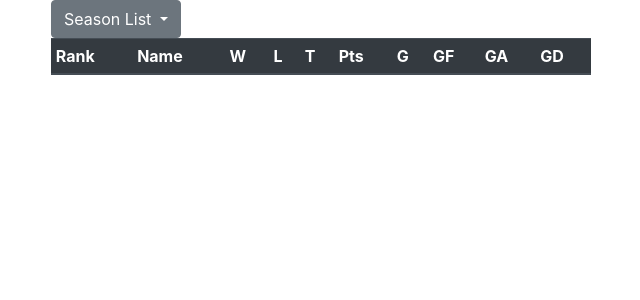
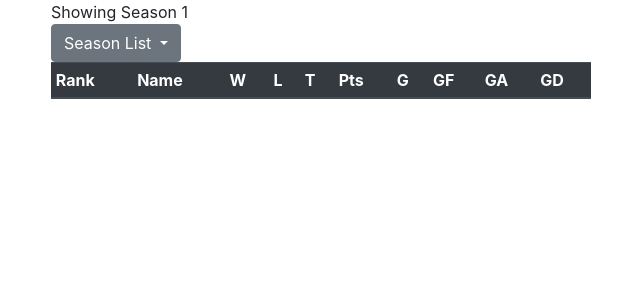
Before and after one commit to jodyunter/teampython, a Flask app: page /standings/1 in a window 1280 px wide. Shown: the top 300 px of the page, without its empty margins (34-674 px from the left). Run offline with Flask 2, Linux system fonts and the light colour scheme; data that the repository does not hold is empty; some libraries are stand-ins or nearby versions.

Commit message:
Fixed bootstrap.  Made the standings small to make it readable. Need to change standings page for "Current" and "Historical"

```diff
--- a/teams/app.py
+++ b/teams/app.py
@@ -16,32 +16,21 @@ def show_team_list():
 
     return render_template('teams/index.html', teams=teams)
 
+
+@app.route('/standings')
 @app.route('/standings/<year>')
-def get_standings_for_year(year):
+def get_standings_for_year(year=-1):
     record_service = RecordService()
+
+    seasons = record_service.get_all_seasons_for_dropdown()
+    seasons.sort(reverse=True)
+    if int(year) < 0:
+        year = max(seasons)
+
     records = record_service.get_by_year(year)
     record_service.sort_default(records)
 
-    seasons = record_service.get_all_seasons_for_dropdown()
-    seasons.sort(reverse=True)
-    return render_template('teams/standings.html', records=records, seasons=seasons)
-
-
-@app.route('/newuser')
-def show_new_user_Profile():
-    return render_template('example.html')
-
-
-@app.route('/user/<username>')
-def show_user_profile(username):
-    # show the user profile for that user
-    return render_template('index.html', user=username)
-
-
-@app.route('/post/<int:post_id>')
-def show_post(post_id):
-    # show the post with the given id, the id is an integer
-    return 'Post %d' % post_id
+    return render_template('teams/standings.html', records=records, seasons=seasons, current_year=year)
 
 
 @app.route('/path/<path:subpath>')
--- a/teams/templates/teams/standings.html
+++ b/teams/templates/teams/standings.html
@@ -1,6 +1,11 @@
 {% extends "main.html" %}
 {% block content %}
 <div class="container">
+    <div class="row">
+        <div class="col">
+            Showing Season {{ current_year }}
+        </div>
+    </div>
     <div class="row">
         <div class="col">
             <div class="dropdown">
```
